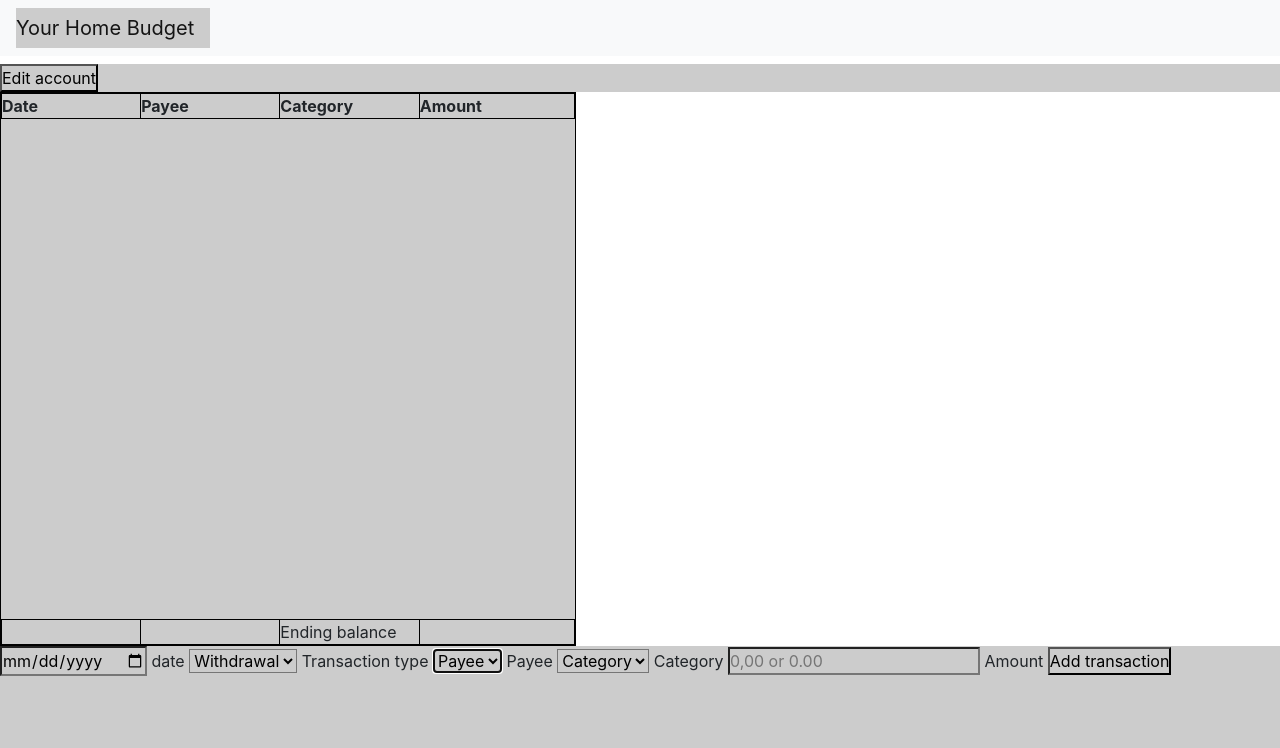
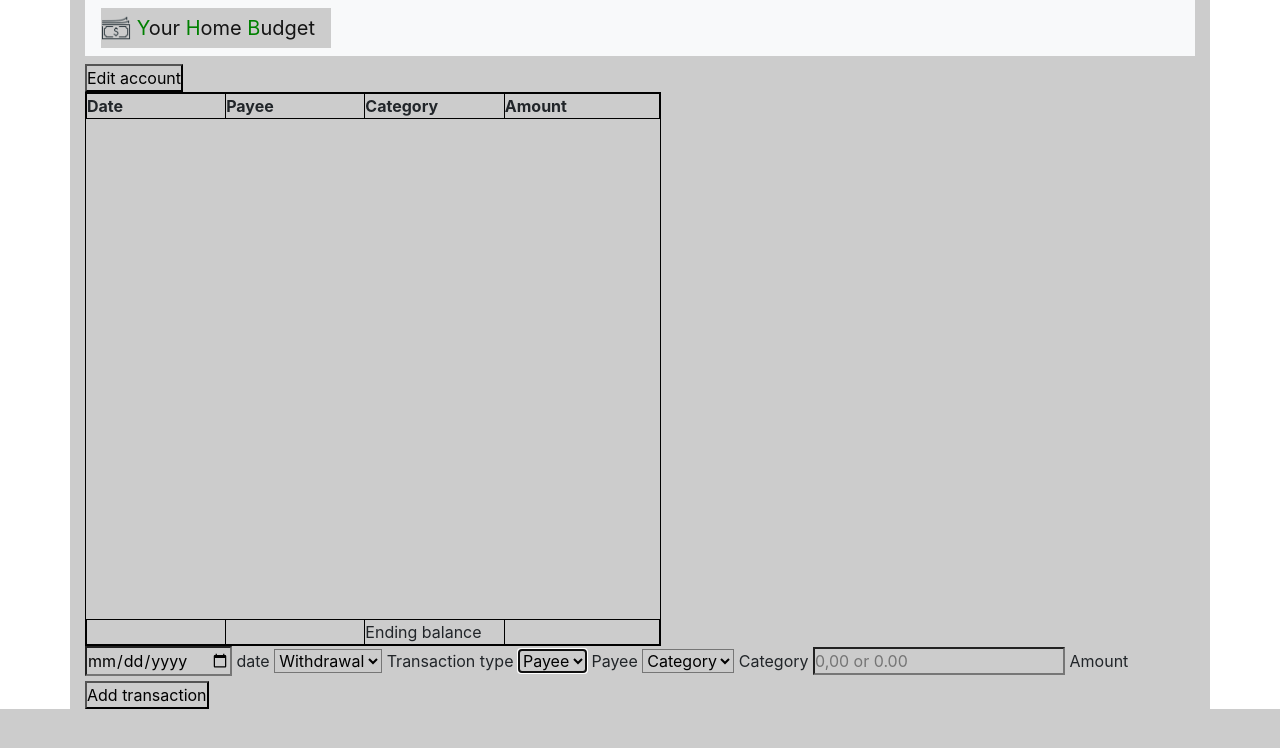
Before and after one commit to marsiekiera/YHB, a Flask app: template flask/app/templates/account.html in a window 1280 px wide. Shown: the top 748 px of the page. Run offline with Flask 2, Linux system fonts and the light colour scheme; the template is opened without the code that fills it, so the values that code supplies are empty.

Commit message:
container add

```diff
--- a/flask/app/templates/layout.html
+++ b/flask/app/templates/layout.html
@@ -20,11 +20,15 @@
     </head>
 
     <body>
+        <div class="container">
             {% set href_list_keys = href_dict.keys() %}
             <nav class="navbar navbar-light bg-light">
 
             <form class="form-inline">
-            <a class="navbar-brand">Your Home Budget</a>
+                <a class="navbar-brand">
+                    <img src="./static/logo_small.png" width="30" height="30" class="d-inline-block align-top" alt="" loading="lazy">
+                    <span style="color:green;">Y</span>our <span style="color:green;">H</span>ome <span style="color:green;">B</span>udget
+                </a>
                 {% if session.user_id %}
                 {% for element in href_list_keys %}
                     {% if element == st_name %}
@@ -70,5 +74,6 @@
             <script src="https://cdn.jsdelivr.net/npm/bootstrap@4.5.3/dist/js/bootstrap.min.js"
             integrity="sha384-w1Q4orYjBQndcko6MimVbzY0tgp4pWB4lZ7lr30WKz0vr/aWKhXdBNmNb5D92v7s"
             crossorigin="anonymous"></script>
+        </div>
     </body>
 </html>
```
Lines whose indentation alone changed are shown as unchanged.
